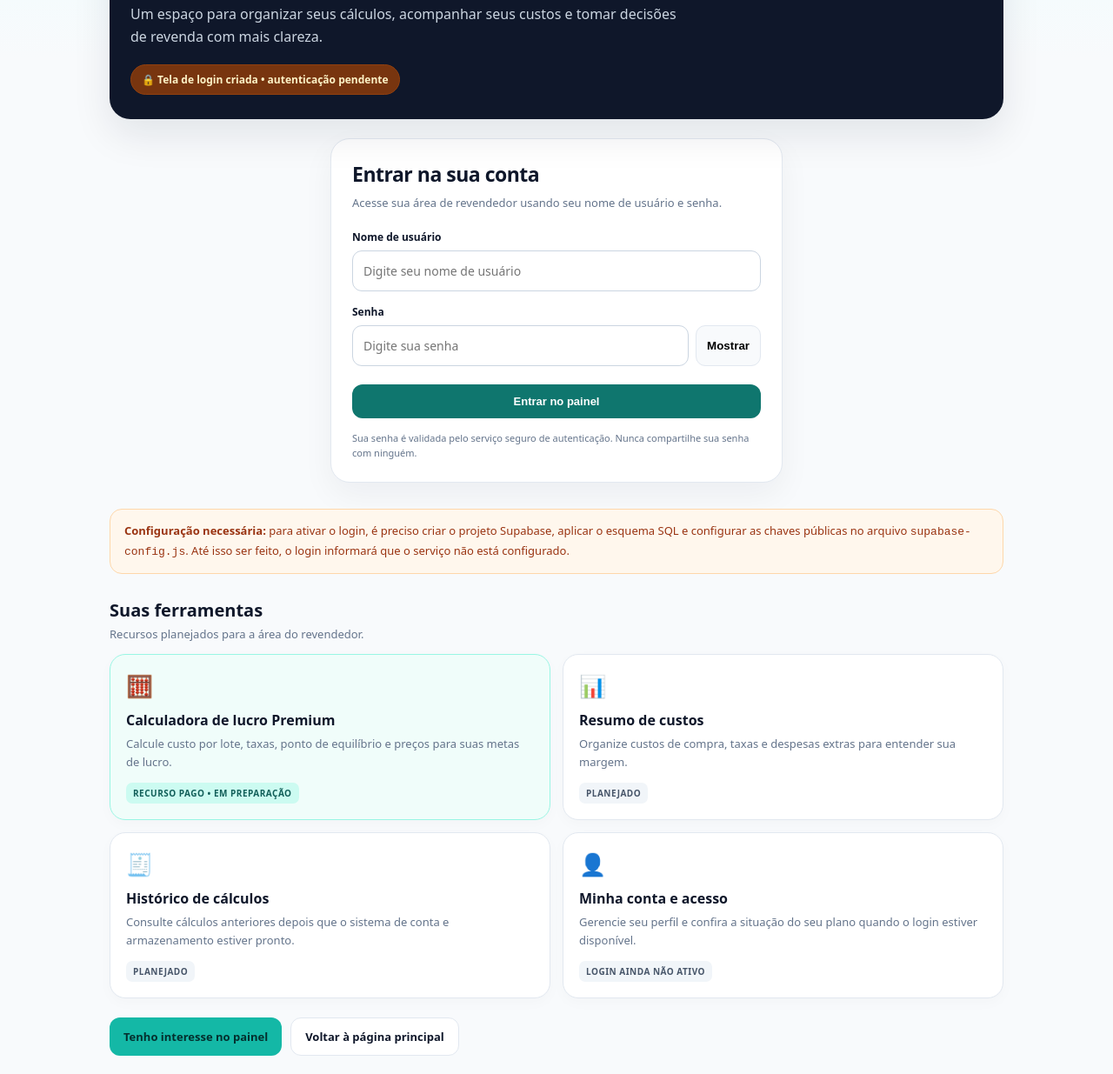
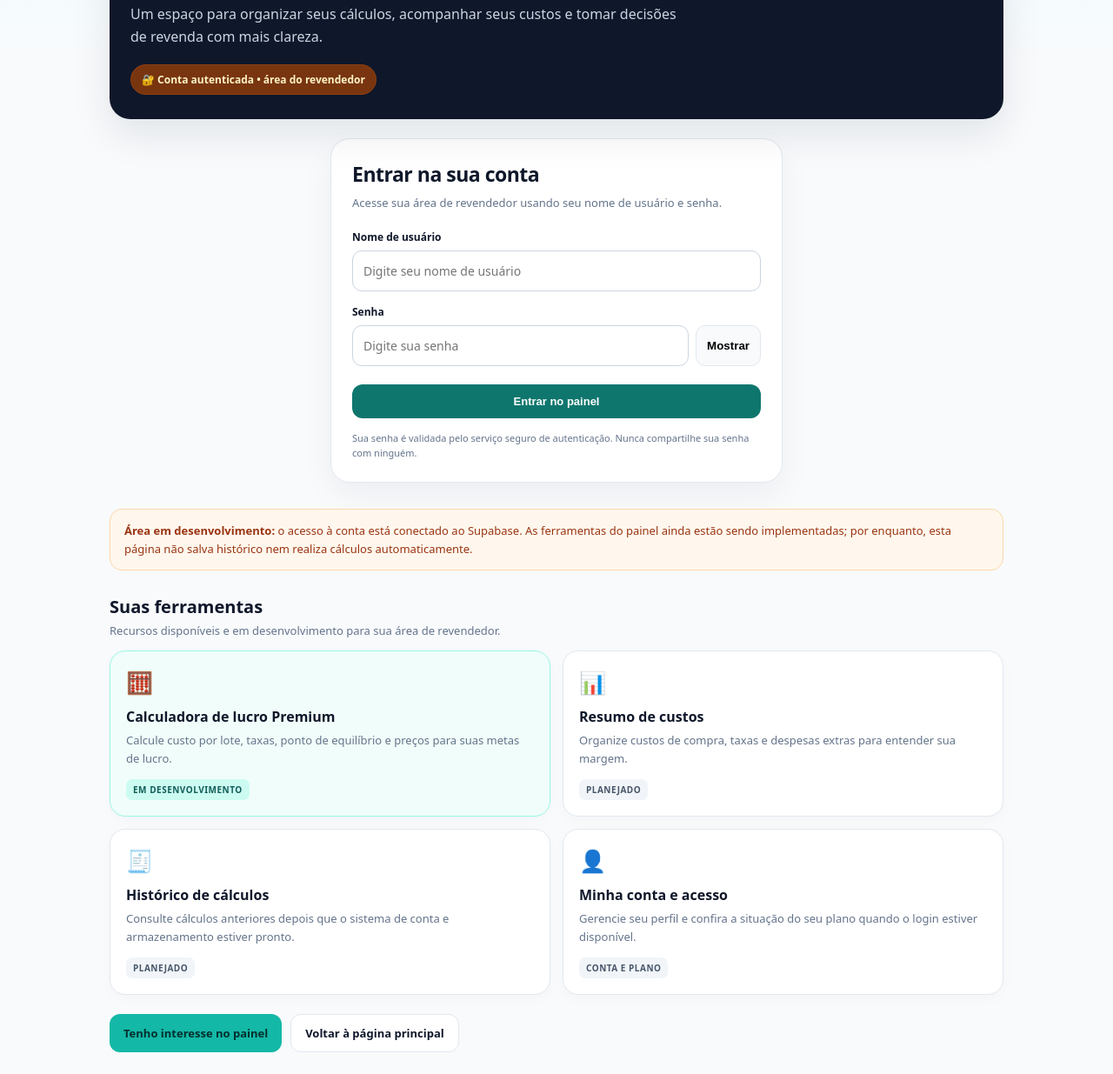
Before and after one commit to NANDOBRTV/Conversor-de-moedas, a plain HTML site: page revendedor.html in a window 1280 px wide. Shown: the part 194-1429 px from the top of the page at 87% size. Drawn offline with Linux system fonts and the light colour scheme; a script that the page names is missing.

Commit message:
Corrige avisos desatualizados no painel do revendedor

```diff
--- a/revendedor.html
+++ b/revendedor.html
@@ -28,7 +28,7 @@ a{color:inherit}.wrap{max-width:1060px;margin:auto;padding:22px 16px 42px}.top{d
     <div class="eyebrow">Área exclusiva • Revendedores</div>
     <h1>Painel do Revendedor</h1>
     <p>Um espaço para organizar seus cálculos, acompanhar seus custos e tomar decisões de revenda com mais clareza.</p>
-    <div class="status">🔒 Tela de login criada • autenticação pendente</div>
+    <div class="status">🔐 Conta autenticada • área do revendedor</div>
   </section>
   <section class="login-card" aria-labelledby="loginTitle">
     <h2 id="loginTitle">Entrar na sua conta</h2>
@@ -41,13 +41,13 @@ a{color:inherit}.wrap{max-width:1060px;margin:auto;padding:22px 16px 42px}.top{d
     </form>
     <p class="login-footnote">Sua senha é validada pelo serviço seguro de autenticação. Nunca compartilhe sua senha com ninguém.</p><div class="login-message" id="accountMessage" role="status" aria-live="polite"></div><button class="btn btn-alt" type="button" id="logoutButton" style="display:none;width:100%;margin-top:10px">Sair da conta</button>
   </section>
-  <div class="notice"><strong>Configuração necessária:</strong> para ativar o login, é preciso criar o projeto Supabase, aplicar o esquema SQL e configurar as chaves públicas no arquivo <code>supabase-config.js</code>. Até isso ser feito, o login informará que o serviço não está configurado.</div>
-  <div class="section-head"><h2>Suas ferramentas</h2><p>Recursos planejados para a área do revendedor.</p></div>
+  <div class="notice"><strong>Área em desenvolvimento:</strong> o acesso à conta está conectado ao Supabase. As ferramentas do painel ainda estão sendo implementadas; por enquanto, esta página não salva histórico nem realiza cálculos automaticamente.</div>
+  <div class="section-head"><h2>Suas ferramentas</h2><p>Recursos disponíveis e em desenvolvimento para sua área de revendedor.</p></div>
   <section class="grid protected-panel" id="premiumTools" aria-label="Ferramentas do painel">
-    <article class="tile premium"><div class="tile-icon">🧮</div><h3>Calculadora de lucro Premium</h3><p>Calcule custo por lote, taxas, ponto de equilíbrio e preços para suas metas de lucro.</p><span class="pill">RECURSO PAGO • EM PREPARAÇÃO</span></article>
+    <article class="tile premium"><div class="tile-icon">🧮</div><h3>Calculadora de lucro Premium</h3><p>Calcule custo por lote, taxas, ponto de equilíbrio e preços para suas metas de lucro.</p><span class="pill">EM DESENVOLVIMENTO</span></article>
     <article class="tile"><div class="tile-icon">📊</div><h3>Resumo de custos</h3><p>Organize custos de compra, taxas e despesas extras para entender sua margem.</p><span class="pill">PLANEJADO</span></article>
     <article class="tile"><div class="tile-icon">🧾</div><h3>Histórico de cálculos</h3><p>Consulte cálculos anteriores depois que o sistema de conta e armazenamento estiver pronto.</p><span class="pill">PLANEJADO</span></article>
-    <article class="tile"><div class="tile-icon">👤</div><h3>Minha conta e acesso</h3><p>Gerencie seu perfil e confira a situação do seu plano quando o login estiver disponível.</p><span class="pill">LOGIN AINDA NÃO ATIVO</span></article>
+    <article class="tile"><div class="tile-icon">👤</div><h3>Minha conta e acesso</h3><p>Gerencie seu perfil e confira a situação do seu plano quando o login estiver disponível.</p><span class="pill">CONTA E PLANO</span></article>
   </section>
   <div class="actions">
     <a class="btn btn-main" id="interest" href="https://wa.me/5582996843269?text=Ol%C3%A1%21%20Tenho%20interesse%20no%20Painel%20do%20Revendedor%20do%20Conversor%20Sanba." target="_blank" rel="noopener noreferrer">Tenho interesse no painel</a>
```
